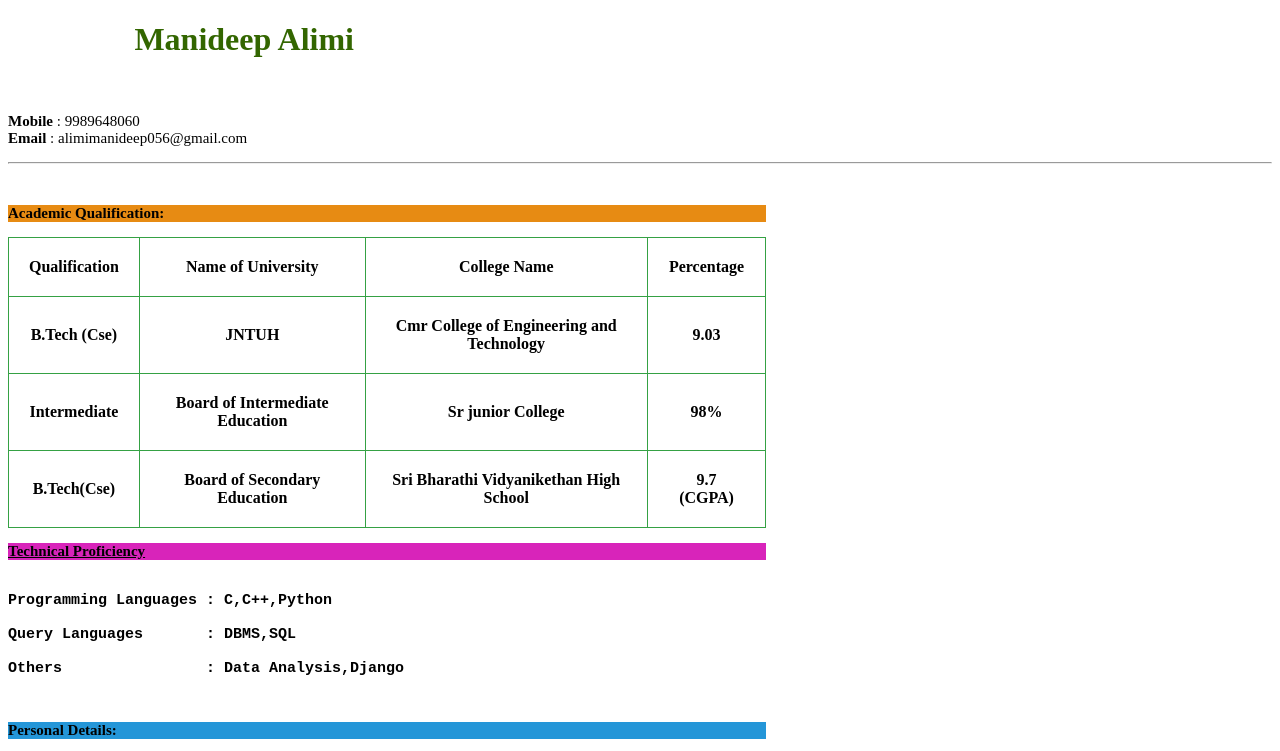
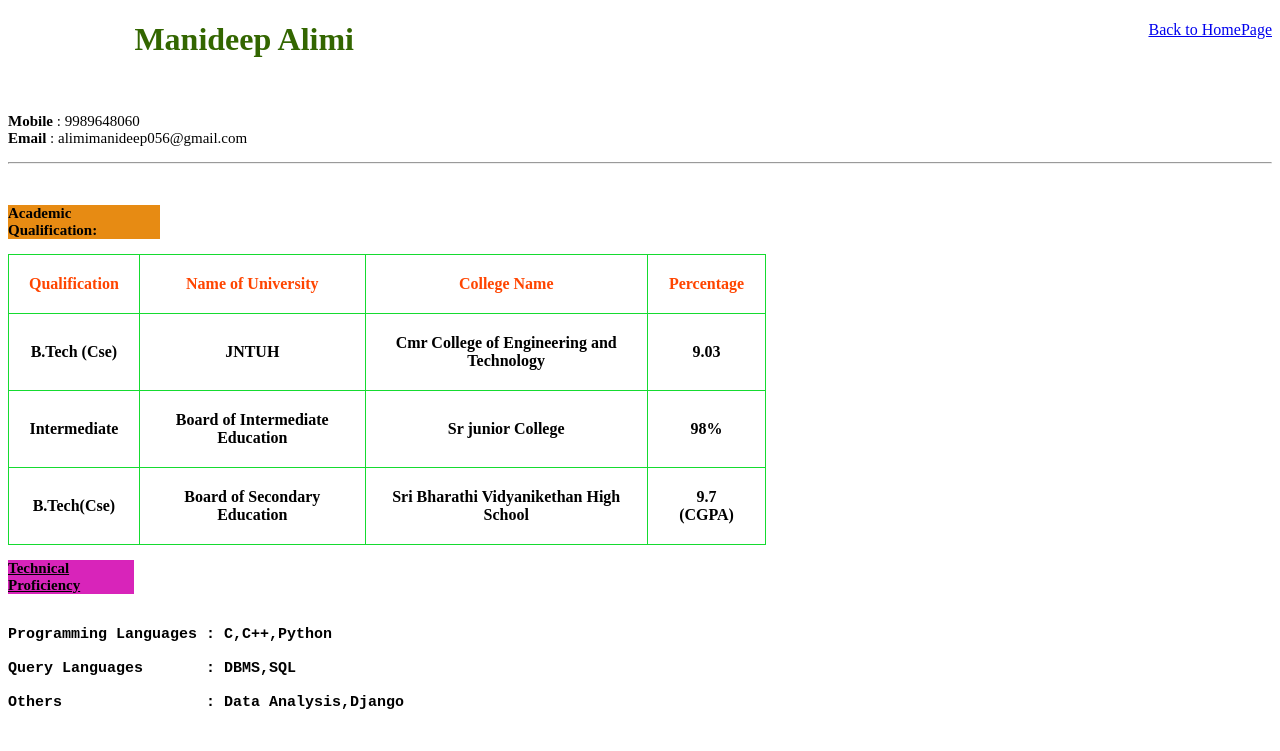
Before and after one commit to mani818686/Node, a website: page FrontEnd/html/resume.html in a window 1280 px wide. Shown: the top 751 px of the page. Drawn offline with nearby package versions, Linux system fonts and the light colour scheme.

Commit message:
Updated UI

```diff
--- a/FrontEnd/css/index.css
+++ b/FrontEnd/css/index.css
@@ -1,10 +1,15 @@
 
 .Header
-{
+{   margin:5%;;
     text-align: center;
     color:#000000;
     font-size: 50px;
 }
-body{
-    background-color: rgb(141, 204, 25);
+.abb
+{
+    color:White;
 }
+a
+{
+    margin-left:10%;;
+}
--- a/FrontEnd/css/resume.css
+++ b/FrontEnd/css/resume.css
@@ -18,23 +18,33 @@ th,td{
     text-align: center;
     padding: 20px;
 }
+th{
+    color:orangered;
+}
+td{
+    color:black;
+}
 table, th, td {
-    border: 1px solid rgb(53, 161, 68);
+    border: 1px solid rgb(21, 219, 48);
     border-collapse: collapse;
   }
 .personal
 {  height:2.5%;
     background-color: rgb(36, 150, 216);
-    width:60%
+    width:10%
 }
 .tech
 {  height:2.5%;
     background-color: rgb(216, 36, 186);
-    width:60%
+    width:10%
 }
 .name
 {
     height:2.5%;
     background-color: rgb(231, 139, 19);
-    width:60%
+    width:12%
 }
+.ab
+{
+    float:right;
+}
--- a/FrontEnd/html/resume.html
+++ b/FrontEnd/html/resume.html
@@ -6,7 +6,7 @@
 <link rel="stylesheet" href="/css/resume.css">
 </head>
 <body>
-
+<a class="ab" href='/html/index.html'>Back to HomePage</a>
 <h1>Manideep Alimi</h1>
 <br>
 <p>
```
Also changed, not shown: FrontEnd/html/index.html (+2 -2 lines), 1 other file.
